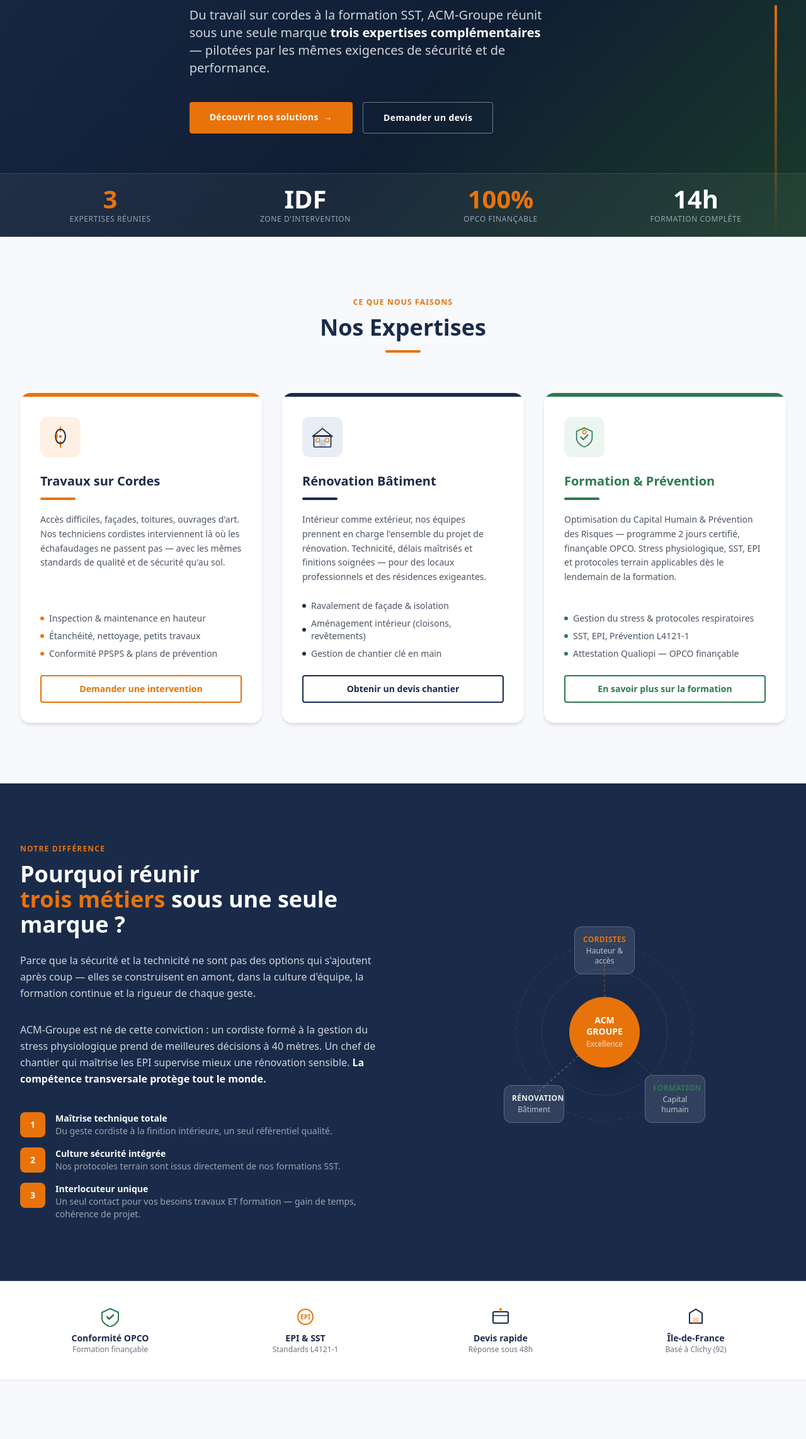
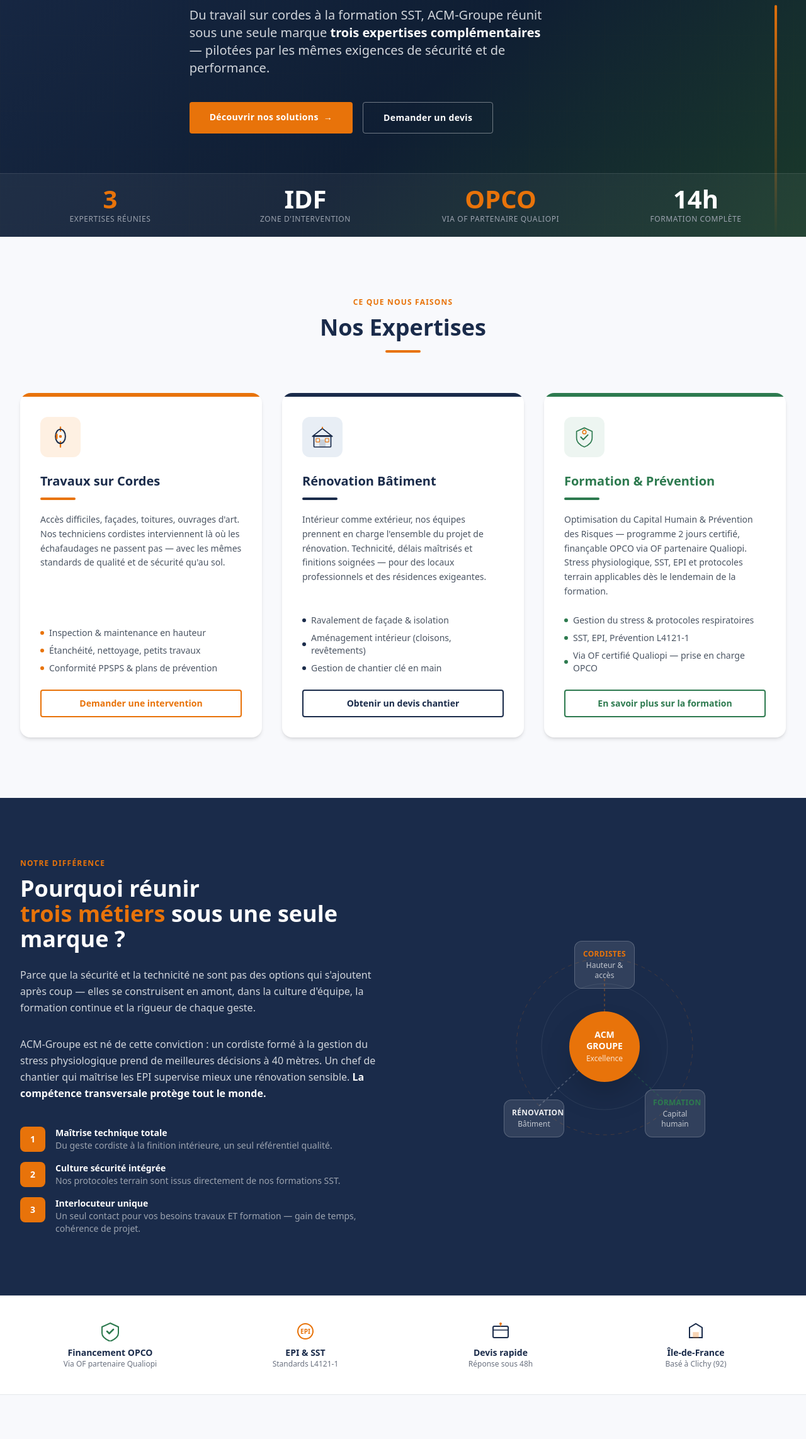
Before and after one commit to Anisbal75013/acm-groupe, a plain HTML site: page index.html in a window 1280 px wide. Shown: the part 424-2709 px from the top of the page at 63% size. Drawn offline with nearby package versions, Linux system fonts and the light colour scheme.

Commit message:
Add files via upload

```diff
--- a/index.html
+++ b/index.html
@@ -246,8 +246,8 @@
           <div class="text-gray-400 text-xs uppercase tracking-wider mt-1">Zone d'intervention</div>
         </div>
         <div>
-          <div class="stat-num text-orange" style="color:#E8730A;">100%</div>
-          <div class="text-gray-400 text-xs uppercase tracking-wider mt-1">OPCO finançable</div>
+          <div class="stat-num text-orange" style="color:#E8730A;">OPCO</div>
+          <div class="text-gray-400 text-xs uppercase tracking-wider mt-1">Via OF partenaire Qualiopi</div>
         </div>
         <div>
           <div class="stat-num text-white">14h</div>
@@ -388,8 +388,8 @@
           <div class="pillar-accent mb-5" style="background:#2D7A4F;"></div>
           <p class="text-gray-600 text-sm leading-relaxed">
             Optimisation du Capital Humain &amp; Prévention des Risques — programme 2 jours certifié,
-            finançable OPCO. Stress physiologique, SST, EPI et protocoles terrain applicables dès
-            le lendemain de la formation.
+            finançable OPCO via OF partenaire Qualiopi. Stress physiologique, SST, EPI et protocoles
+            terrain applicables dès le lendemain de la formation.
           </p>
         </div>
         <div class="p-8 pt-6 mt-auto">
@@ -404,7 +404,7 @@
             </li>
             <li class="flex items-center gap-2">
               <span class="w-1.5 h-1.5 rounded-full flex-shrink-0" style="background:#2D7A4F;"></span>
-              Attestation Qualiopi — OPCO finançable
+              Via OF certifié Qualiopi — prise en charge OPCO
             </li>
           </ul>
           <a href="#contact" class="block text-center py-2.5 rounded font-semibold text-sm transition-colors border-2"
@@ -531,8 +531,8 @@
     <div class="grid grid-cols-2 sm:grid-cols-4 gap-6 text-center">
       <div class="flex flex-col items-center">
         <svg class="w-8 h-8 mb-2" viewBox="0 0 32 32" fill="none"><path d="M16 3 L29 9 L29 19 C29 25 23 29 16 32 C9 29 3 25 3 19 L3 9 Z" stroke="#2D7A4F" stroke-width="2" fill="none"/><path d="M11 16 L14.5 19.5 L21 13" stroke="#2D7A4F" stroke-width="2.5" stroke-linecap="round" stroke-linejoin="round"/></svg>
-        <div class="font-bold text-sm" style="color:#1A2B4A;">Conformité OPCO</div>
-        <div class="text-gray-500 text-xs">Formation finançable</div>
+        <div class="font-bold text-sm" style="color:#1A2B4A;">Financement OPCO</div>
+        <div class="text-gray-500 text-xs">Via OF partenaire Qualiopi</div>
       </div>
       <div class="flex flex-col items-center">
         <svg class="w-8 h-8 mb-2" viewBox="0 0 32 32" fill="none"><circle cx="16" cy="16" r="12" stroke="#E8730A" stroke-width="2"/><text x="16" y="20" text-anchor="middle" font-size="10" font-weight="bold" fill="#E8730A">EPI</text></svg>
@@ -580,7 +580,7 @@
             </div>
             <div>
               <div class="text-xs text-gray-400 font-medium">Email</div>
-              <div class="font-semibold text-sm" style="color:#1A2B4A;">contact@acm-groupe.fr</div>
+              <div class="font-semibold text-sm" style="color:#1A2B4A;">contact@acm-groupe.pro</div>
             </div>
           </div>
           <div class="flex items-center gap-4 p-4 bg-white rounded-xl shadow-sm">
@@ -736,7 +736,7 @@
       <div>
         <h4 class="text-white font-bold text-sm mb-4 uppercase tracking-wider">Contact rapide</h4>
         <div class="space-y-2 text-sm text-gray-400">
-          <div>contact@acm-groupe.fr</div>
+          <div>contact@acm-groupe.pro</div>
           <div>06 XX XX XX XX</div>
           <div class="pt-2">
             <a href="#contact"
@@ -753,8 +753,8 @@
 
     <div class="pt-8 flex flex-col sm:flex-row items-center justify-between gap-4">
       <p class="text-gray-500 text-xs">© 2026 ACM-Groupe. Tous droits réservés.</p>
-      <p class="text-gray-500 text-xs">
-        Organisme de formation — N° déclaration : [XXXXXXXXXXXXXX] — DREETS Île-de-France
+      <p class="text-gray-500 text-xs text-center">
+        ACM-Groupe est la marque commerciale exploitée par la société Vocation-Cordes — SAS au capital de 1 000 € — SIREN 991 121 088 — 34 rue Georges Boisseau, 92110 Clichy
       </p>
     </div>
   </div>
```
Also changed, not shown: 1 other file.
